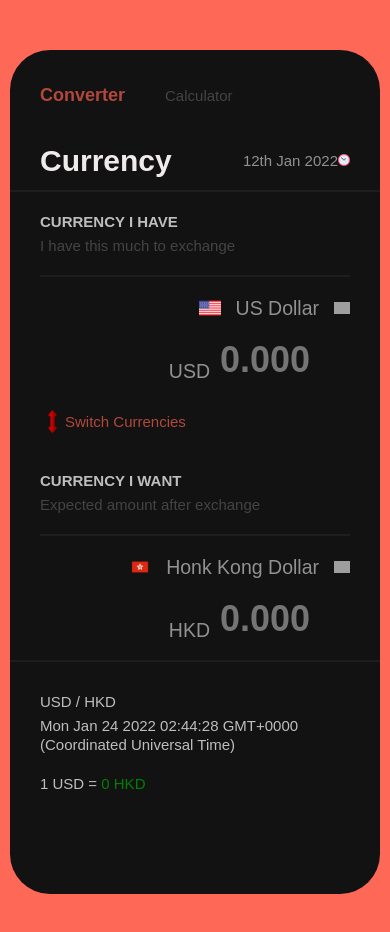
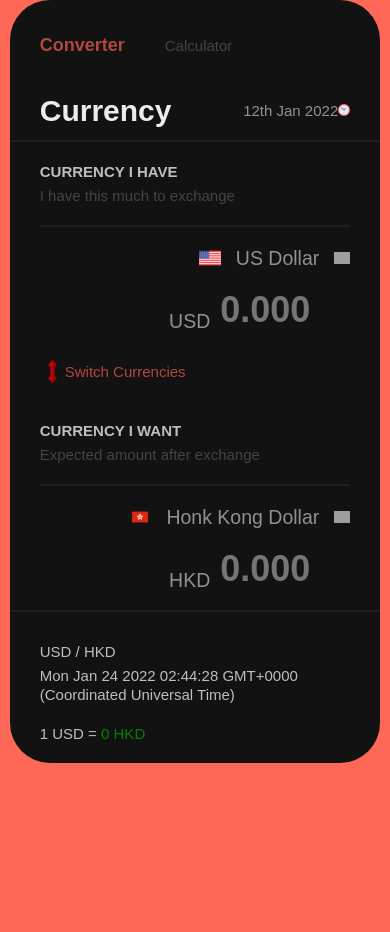
Before and after one commit to charles2k16/currency_converter, a Nuxt app: page / in a window 390 px wide. Shown: the top 932 px of the page. After the commit the page ends 844 px from the top, so only its background shows below. Built offline with nearby package versions, Linux system fonts and the light colour scheme; grey boxes are pictures that could not be loaded.

Commit message:
chages for width

```diff
--- a/assets/css/display.css
+++ b/assets/css/display.css
@@ -1,9 +1,18 @@
 /* Extra small devices (phones, 600px and down) */
 @media only screen and (max-width: 600px) {
+  .converter_container {
+    padding: 0px 0px !important;
+  }
+  .conv_wrapper {
+    border-radius: 10px;
+  }
 }
 
 /* ----------- iPhone 12 pro max ----------- */
 @media only screen and (device-width: 428px) and (device-height: 926px) and (-webkit-device-pixel-ratio: 3) {
+  .converter_container {
+    padding: 0px 0px !important;
+  }
 }
 
 /* ----------- iPhone 11 pro max  ----------- */
--- a/pages/index.vue
+++ b/pages/index.vue
@@ -212,9 +212,7 @@ export default {
   .conv_wrapper {
     margin: 0 auto;
     max-width: 400px;
-    width: 370px;
-    height: 100vh;
-
+    width: 95%;
     overflow: scroll;
     -webkit-overflow-scrolling: touch;
     background: #121212;
```
